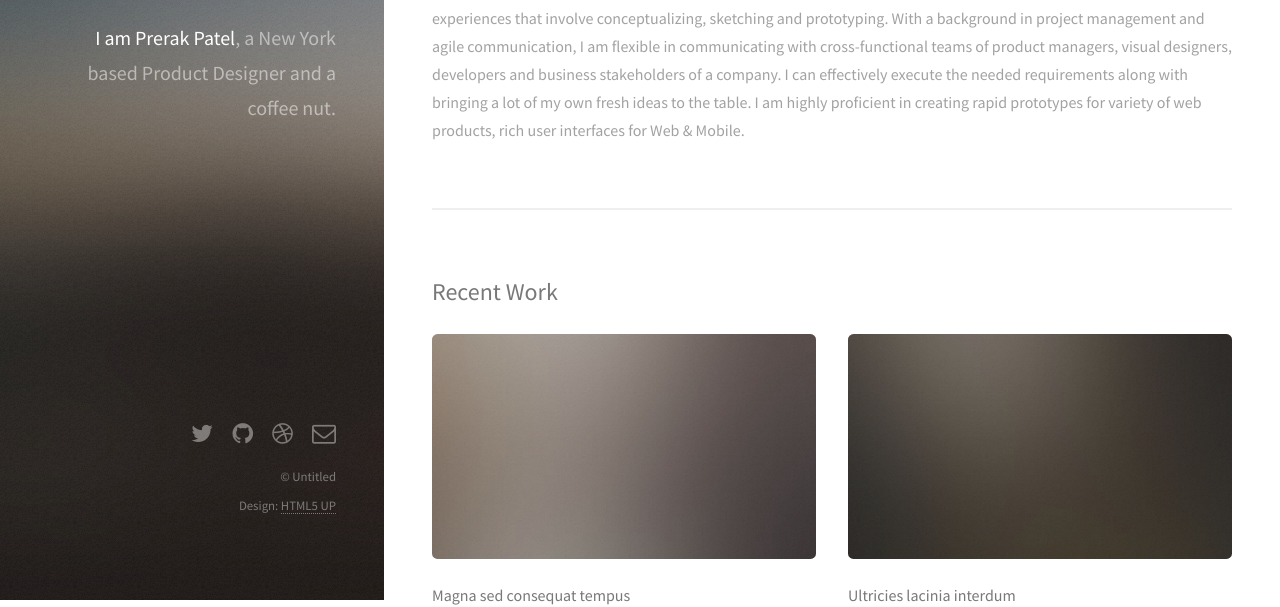
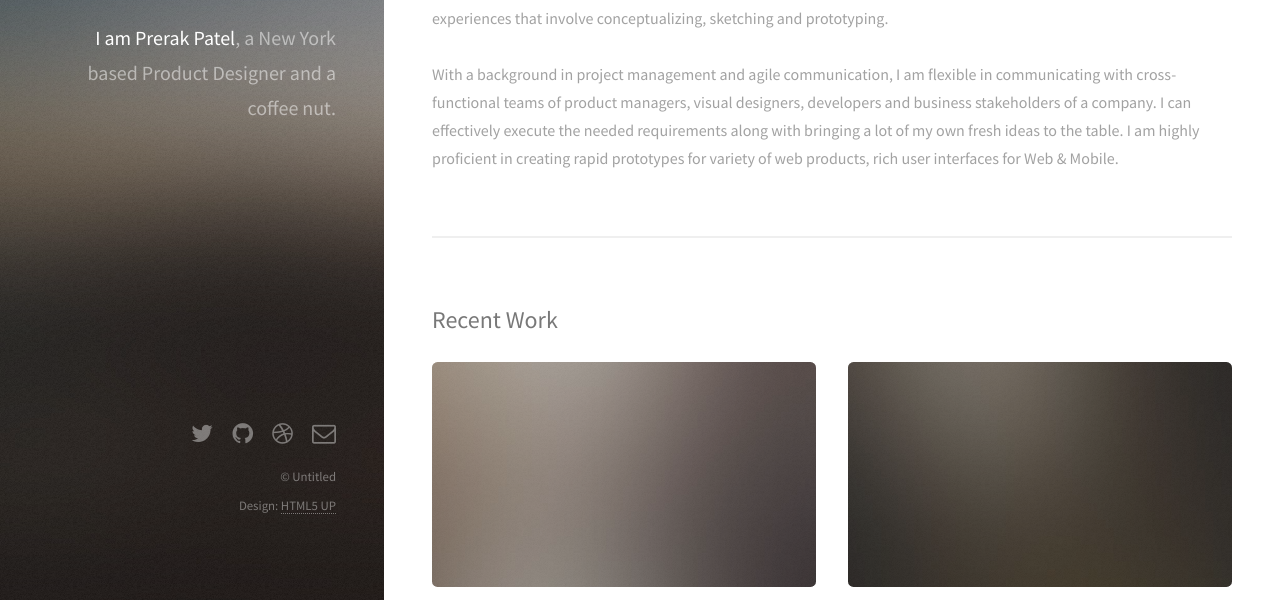
Before and after one commit to prerakpatel/github.io, a plain HTML site: page index.html in a window 1280 px wide. Shown: the part 200-807 px from the top of the page. Drawn offline with Linux system fonts and the light colour scheme.

Commit message:
about me desc

```diff
--- a/index.html
+++ b/index.html
@@ -40,8 +40,8 @@
 						<header class="major">
 							<h2>Who am I?</h2>
 						</header>
-						<p>I am a New York based UX / Product designer. I have a strong passion for designing simple, clean and innovative experiences that involve conceptualizing, sketching and prototyping.
-
+						<p>I am a New York based UX / Product designer. I have a strong passion for designing simple, clean and innovative experiences that involve conceptualizing, sketching and prototyping.<br />
+<br />
 With a background in project management and agile communication, I am flexible in communicating with cross-functional teams of product managers, visual designers, developers and business stakeholders of a company. I can effectively execute the needed requirements along with bringing a lot of my own fresh ideas to the table. I am highly proficient in creating rapid prototypes for variety of web products, rich user interfaces for Web & Mobile.</p>
 <!--
 						<ul class="actions">
```
